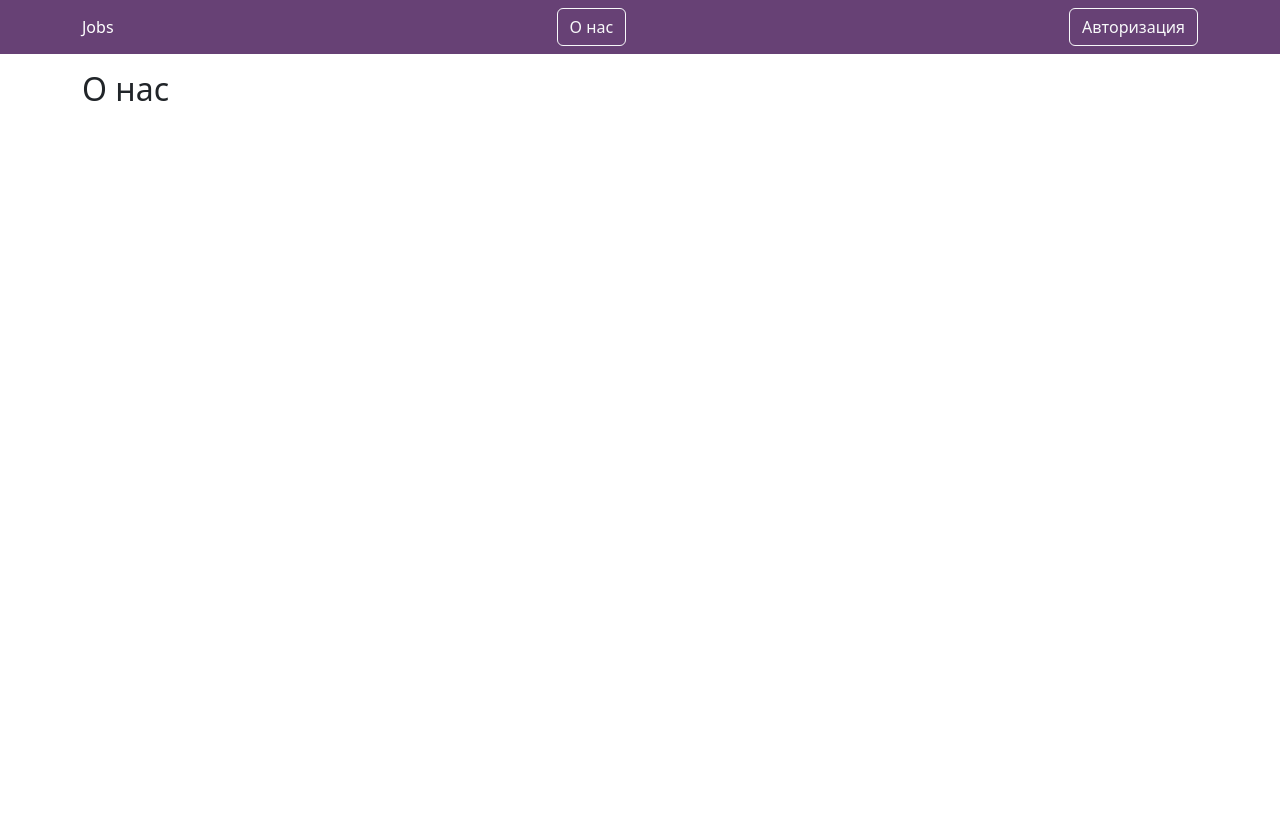
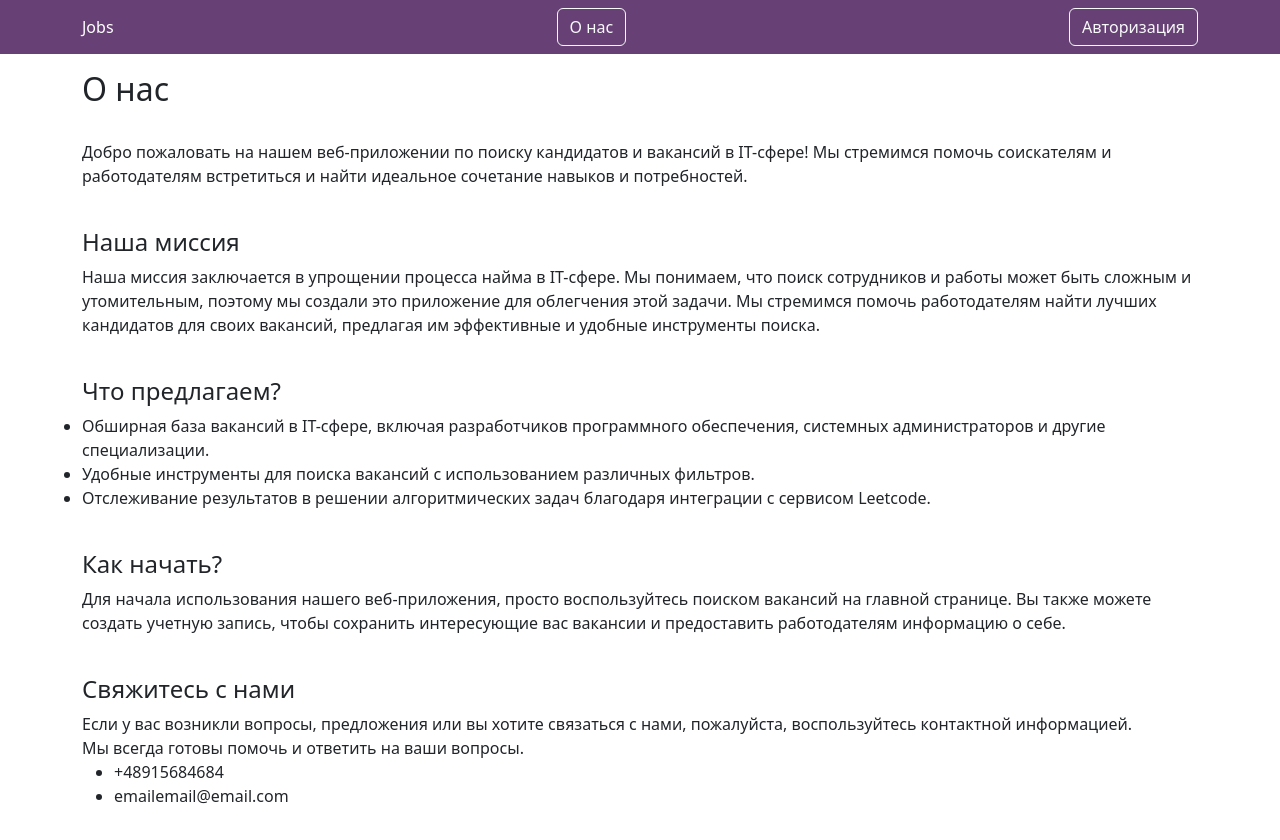
Before and after one commit to AfterCoffee69/it-jobs, a React (Create React App) app in the folder client/: page /about in a window 1280 px wide. Before the commit the page ends 800 px from the top, so only its background shows below. Built offline with nearby package versions, Linux system fonts and the light colour scheme.

Commit message:
feat: fill and style about page

```diff
--- a/client/src/pages/AboutPage.js
+++ b/client/src/pages/AboutPage.js
@@ -7,6 +7,45 @@ function About() {
             <Row className="mt-3">
                 <h2>О нас</h2>
             </Row>
+            <Row className="mt-4">
+                <p>
+                    Добро пожаловать на нашем веб-приложении по поиску кандидатов и вакансий в IT-сфере! Мы стремимся помочь соискателям и работодателям встретиться и найти идеальное сочетание навыков и потребностей.
+                </p>
+            </Row>
+            <Row className="mt-4">
+                <h4>Наша миссия</h4>
+                <p>
+                    Наша миссия заключается в упрощении процесса найма в IT-сфере. Мы понимаем, что поиск сотрудников и работы может быть сложным и утомительным, поэтому мы создали это приложение для облегчения этой задачи. Мы стремимся помочь работодателям найти лучших кандидатов для своих вакансий, предлагая им эффективные и удобные инструменты поиска.
+                </p>
+            </Row>
+            <Row className="mt-4">
+                <h4>Что предлагаем?</h4>
+                <ul>
+                    <li>Обширная база вакансий в IT-сфере, включая разработчиков программного обеспечения, системных администраторов и другие специализации.</li>
+                    <li>Удобные инструменты для поиска вакансий с использованием различных фильтров.</li>
+                    <li>Отслеживание результатов в решении алгоритмических задач благодаря интеграции с сервисом Leetcode.</li>
+                </ul>
+            </Row>
+            <Row className="mt-4">
+                <h4>Как начать?</h4>
+                <p>
+                    Для начала использования нашего веб-приложения, просто воспользуйтесь поиском вакансий на главной странице. Вы также можете создать учетную запись, чтобы сохранить интересующие вас вакансии и предоставить работодателям информацию о себе.
+                </p>
+            </Row>
+            <Row className="mt-4">
+                <h4>Свяжитесь с нами</h4>
+                <p>
+                    Если у вас возникли вопросы, предложения или вы хотите связаться с нами, пожалуйста, воспользуйтесь контактной информацией.<br></br>Мы всегда готовы помочь и ответить на ваши вопросы.
+                    <ul>
+                        <li>
+                            +48915684684
+                        </li>
+                        <li>
+                            emailemail@email.com
+                        </li>
+                    </ul>
+                </p>
+            </Row>
         </Container>
     );
 }
```
